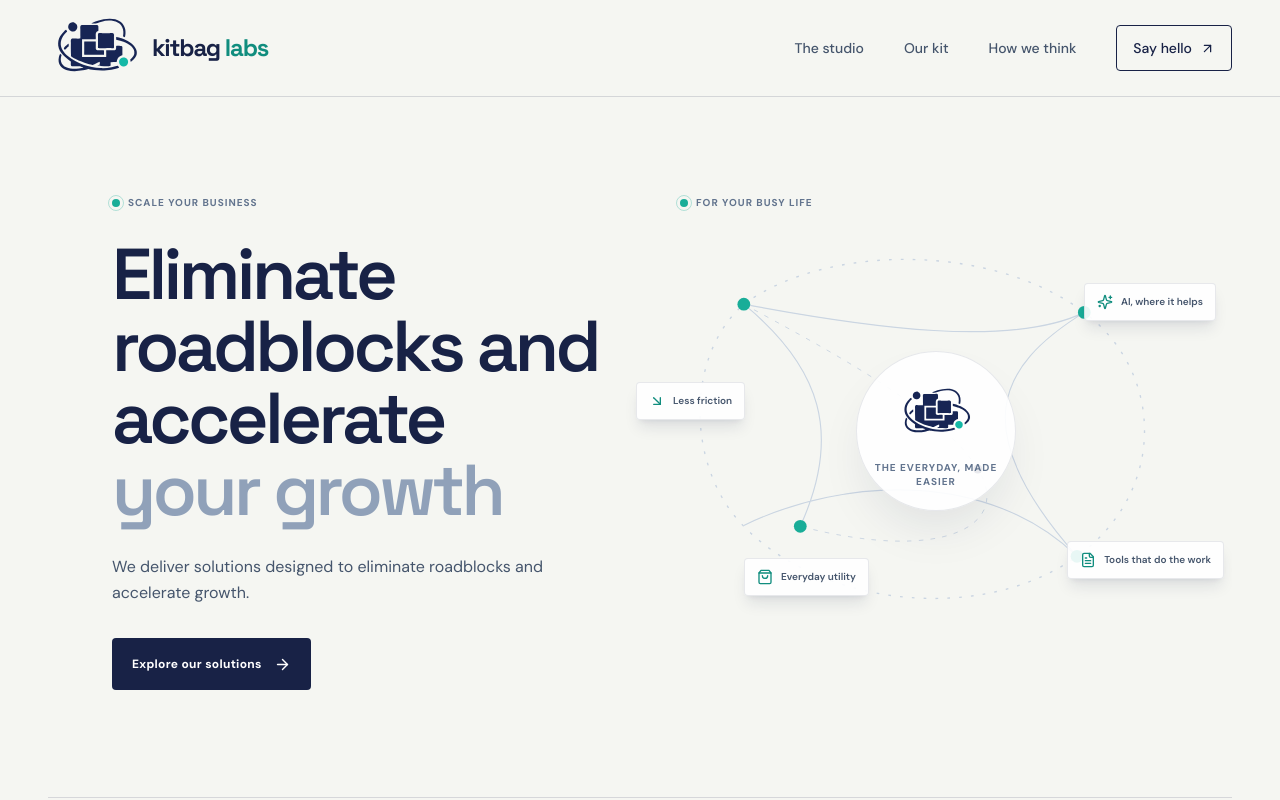
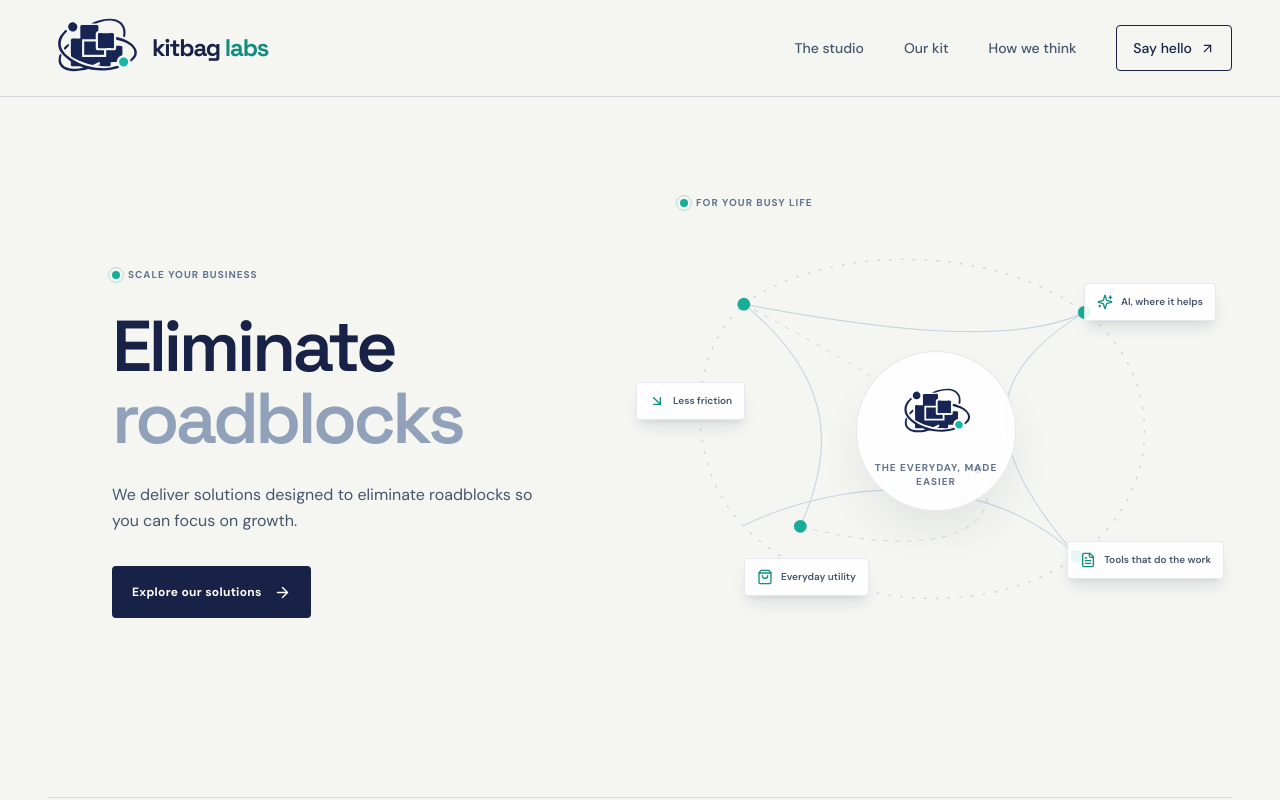
Before and after one commit to bakosbits/kitbaglabs, a React (Vite) app: page / in a window 1280 px wide. Shown: the top 800 px of the page. Built offline with nearby package versions, Linux system fonts and the light colour scheme.

Commit message:
update: homepage

```diff
--- a/src/pages/Home.tsx
+++ b/src/pages/Home.tsx
@@ -189,9 +189,9 @@ export default function Home() {
                     <div className="relative z-10 md:col-span-3 md:pt-6 lg:col-span-1 xl:pl-16">
                         <div className="mb-6 flex items-center gap-2 text-2xs font-bold tracking-widest text-slate-500 uppercase md:mb-7"><PulseDot /> SCALE YOUR BUSINESS </div>
                         <h1 className={`${display} max-w-3xl text-5xl leading-none tracking-tighter sm:text-6xl lg:text-7xl 2xl:text-8xl`} id="hero-title">
-                            Eliminate roadblocks and accelerate<br /><span className="text-slate-400">your growth</span><br /><span className="text-slate-400"></span>
+                            Eliminate<br /><span className="text-slate-400">roadblocks</span><br /><span className="text-slate-400"></span>
                         </h1>
-                        <p className="mt-5 max-w-md text-sm leading-relaxed text-slate-600 md:mt-7 md:text-base">We deliver solutions designed to eliminate roadblocks and accelerate growth.</p>
+                        <p className="mt-5 max-w-md text-sm leading-relaxed text-slate-600 md:mt-7 md:text-base">We deliver solutions designed to eliminate roadblocks so you can focus on growth.</p>
                         <div className="mt-6 flex md:mt-8">
                             <Button href="#kit">Explore our solutions <ArrowRight size={17} /></Button>
                         </div>
```
